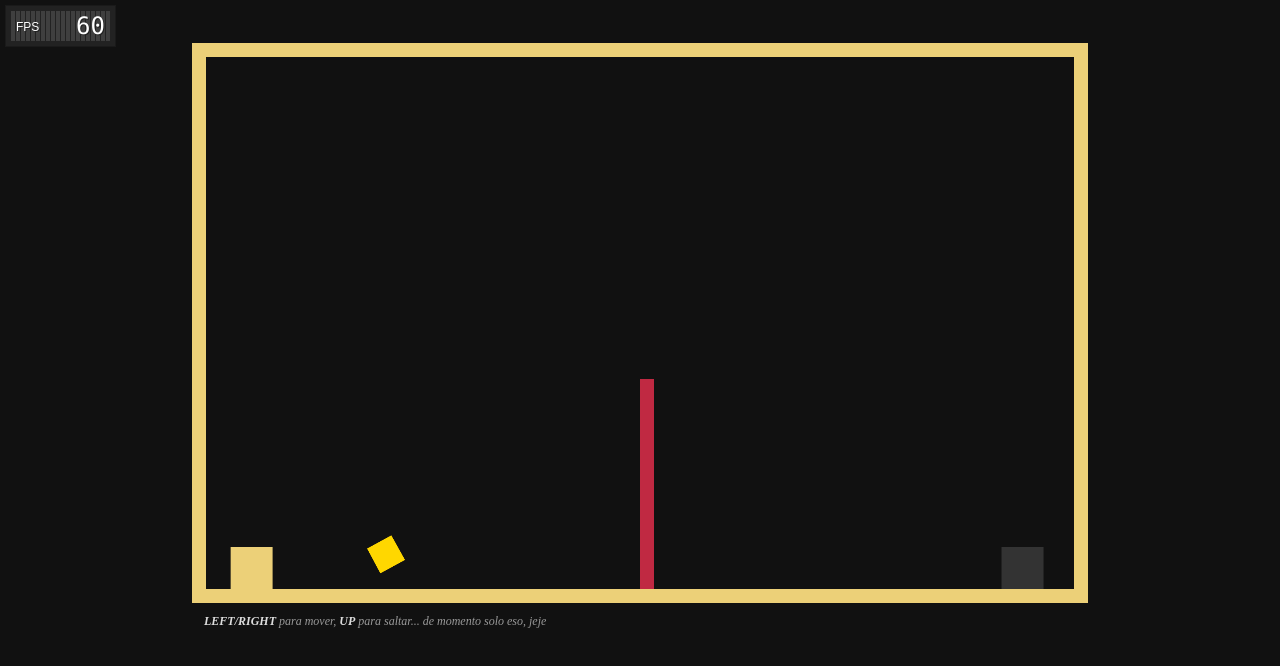
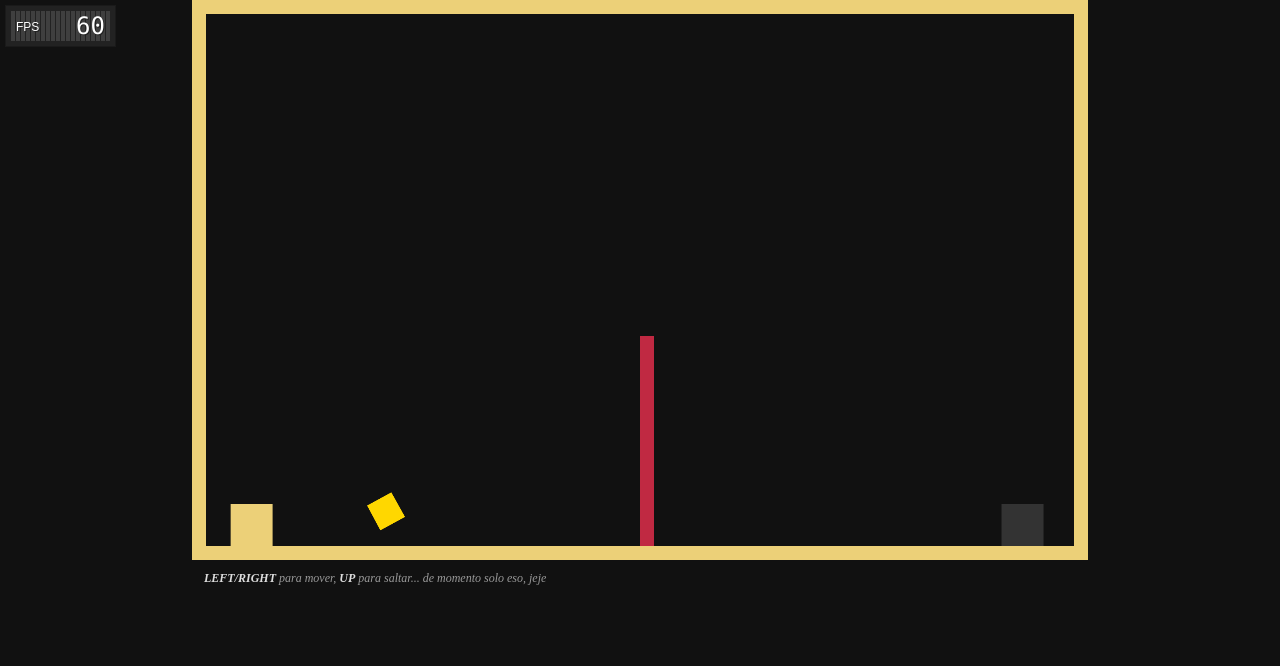
Before and after one commit to jesusolmossanchez/tiny_dude_volley, a plain HTML site: page index.html in a window 1280 px wide. Drawn offline with Linux system fonts and the light colour scheme.

Commit message:
Añadido viewport

```diff
--- a/index.html
+++ b/index.html
@@ -3,11 +3,12 @@
 <head>
   <meta http-equiv="X-UA-Compatible" content="IE=edge" />
   <meta http-equiv="Content-type" content="text/html; charset=utf-8"/>
+  <meta name="viewport" content="width=device-width, height=device-height, initial-scale=1.0, maximum-scale=1.0, user-scalable=no">
   <title>Tiny DudeVolley</title>
 
   <style>
-    body            { background: #111; }
-    #tiny_dude     { margin: 1em auto; position: relative; width: 512px; height: 384px; }
+    body            { background: #111; margin: 0 }
+    #tiny_dude     { margin: 0 auto; position: relative; width: 512px; height: 384px; }
     #canvas         { display: inline-block; width: 100%; height: 100%; }
     #instructions   { font-style: italic; color: #999; font-size: 9pt; margin-left: 1em; margin-top: 0.5em; }
     #instructions b { color: #DDD; }
@@ -17,7 +18,7 @@
     @media screen and (min-width:  1096px) and (min-height:  722px) { #tiny_dude { width:  896px; height: 560px; font-size: 13pt; } } /* block = 28 */
     @media screen and (min-width:  1224px) and (min-height:  818px) { #tiny_dude { width: 1024px; height: 640px; font-size: 15pt; } } /* block = 32 */
   </style>
-1,6
+
 </head>
 
 <body>
```
